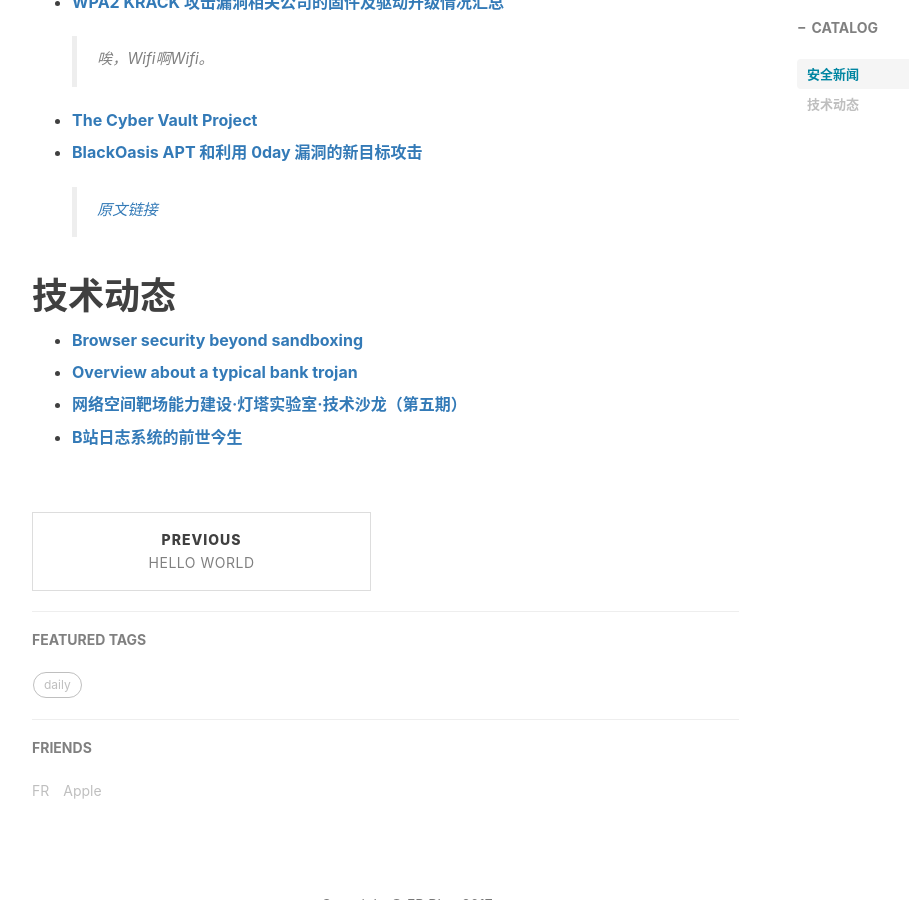
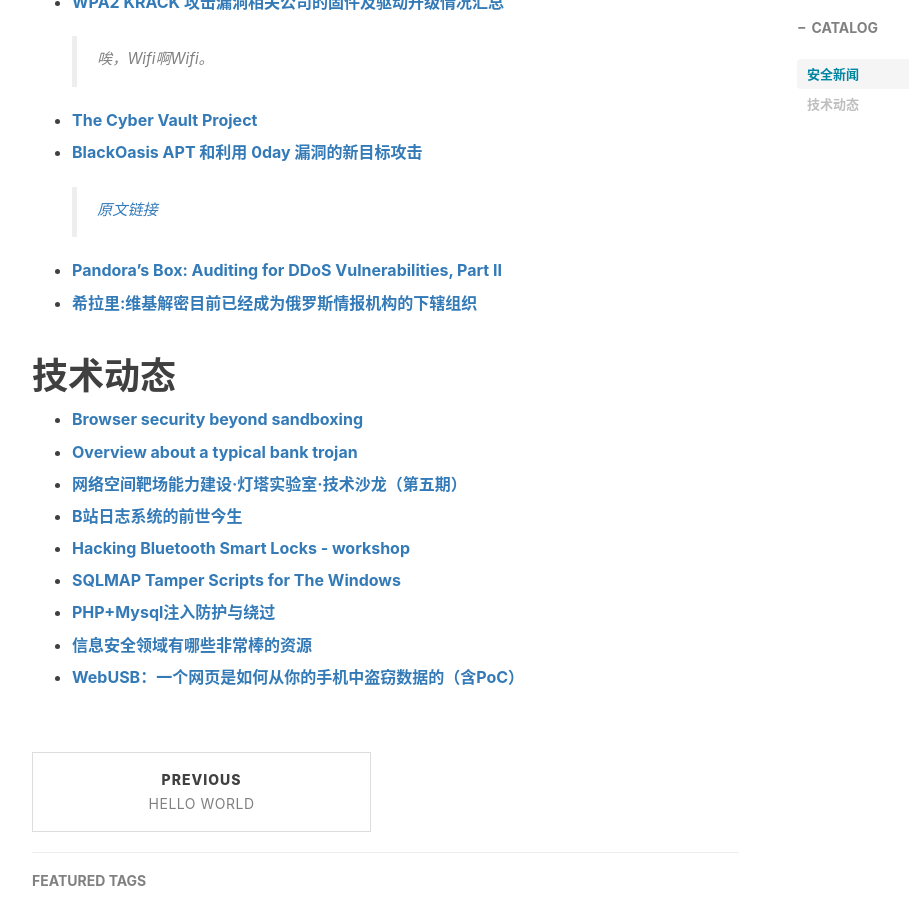
Before and after one commit to flankeraptor/flankeraptor.github.io, a Jekyll site: the page built from _posts/2017-10-19-20171019-安全动态.md, in a window 1280 px wide and 900 px high, scrolled down 633 px. Shown: the whole window, without its empty margins (233-1142 px from the left). Built offline with Jekyll 4.4.1, drawn with Linux system fonts in a browser that asks for light colours; nearby versions of some CDN libraries; comment, search, counter and statistics services are not loaded.

Commit message:
Update 2017-10-19-20171019-安全动态.md

```diff
--- a/_posts/2017-10-19-20171019-安全动态.md
+++ b/_posts/2017-10-19-20171019-安全动态.md
@@ -16,7 +16,11 @@ tags:
 - **[The Cyber Vault Project](http://nsarchive.gwu.edu/project/cyber-vault-project)**
 
  - **[BlackOasis APT 和利用 0day 漏洞的新目标攻击](https://paper.seebug.org/418/)**
-     >[原文链接](https://securelist.com/blackoasis-apt-and-new-targeted-attacks-leveraging-zero-day-exploit/82732/)
+    >[原文链接](https://securelist.com/blackoasis-apt-and-new-targeted-attacks-leveraging-zero-day-exploit/82732/)
+
+- **[Pandora’s Box: Auditing for DDoS Vulnerabilities, Part II](https://blog.radware.com/security/2017/10/auditing-ddos-vulnerabilities-2/)**
+
+- **[希拉里:维基解密目前已经成为俄罗斯情报机构的下辖组织](https://www.easyaq.com/news/1494321464.shtml)**
 
 # 技术动态
 - **[Browser security beyond sandboxing](https://blogs.technet.microsoft.com/mmpc/2017/10/18/browser-security-beyond-sandboxing/)**
@@ -26,3 +30,13 @@ tags:
 - **[网络空间靶场能力建设·灯塔实验室·技术沙龙（第五期）](https://mp.weixin.qq.com/s/YyGiYORwk78SKRk_oLe0Xg)**
 
 - **[B站日志系统的前世今生](https://mp.weixin.qq.com/s/onrBwQ0vyLJYWD_FRnNjEg)**
+
+- **[Hacking Bluetooth Smart Locks - workshop](https://smartlockpicking.com/slides/BruCON0x09_2017_Hacking_Bluetooth_Smart_locks.pdf)**
+
+- **[SQLMAP Tamper Scripts for The Windows](https://pen-testing.sans.org/blog/2017/10/13/sqlmap-tamper-scripts-for-the-win)**
+
+- **[PHP+Mysql注入防护与绕过](https://mp.weixin.qq.com/s/qwSS3d9H3_l6LXPheGdAZw)**
+
+- **[信息安全领域有哪些非常棒的资源](http://bar.freebuf.com/comment/9775)**
+
+- **[WebUSB：一个网页是如何从你的手机中盗窃数据的（含PoC）](http://www.freebuf.com/articles/web/150335.html)**
```
